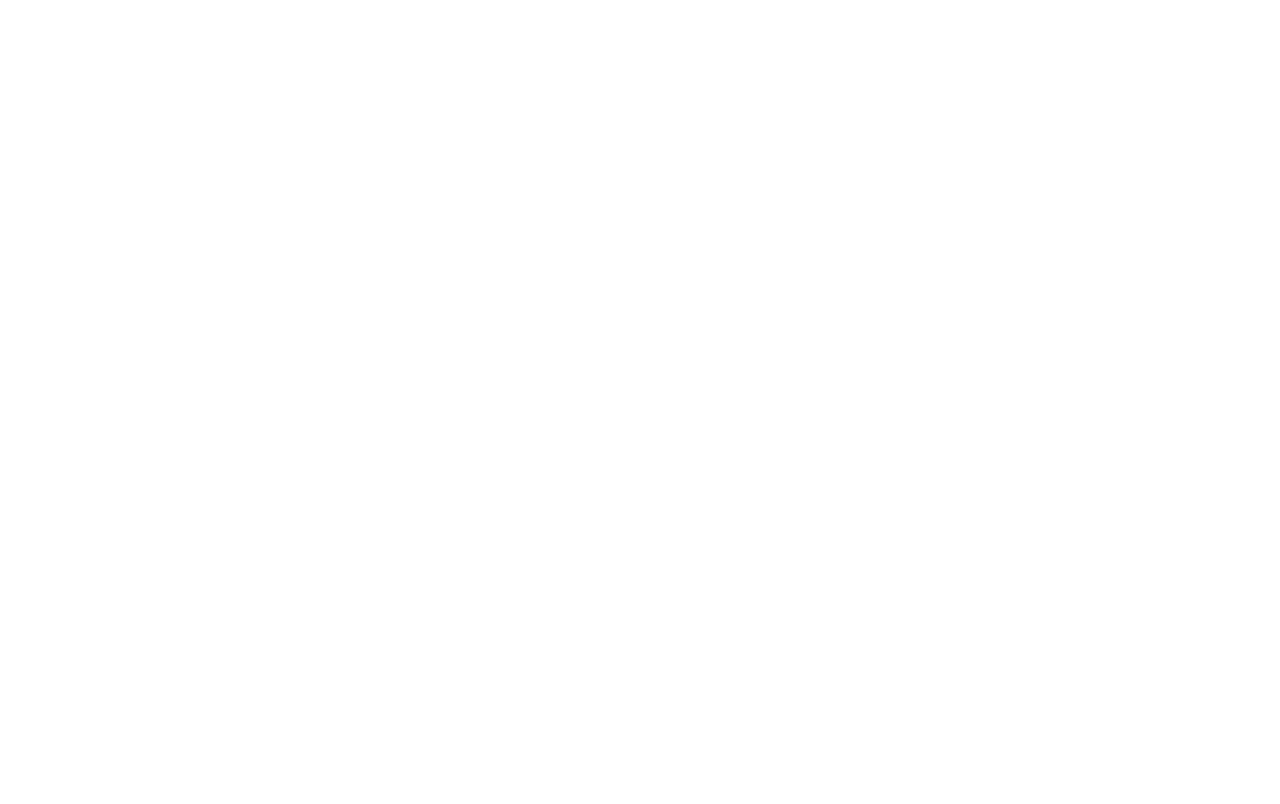
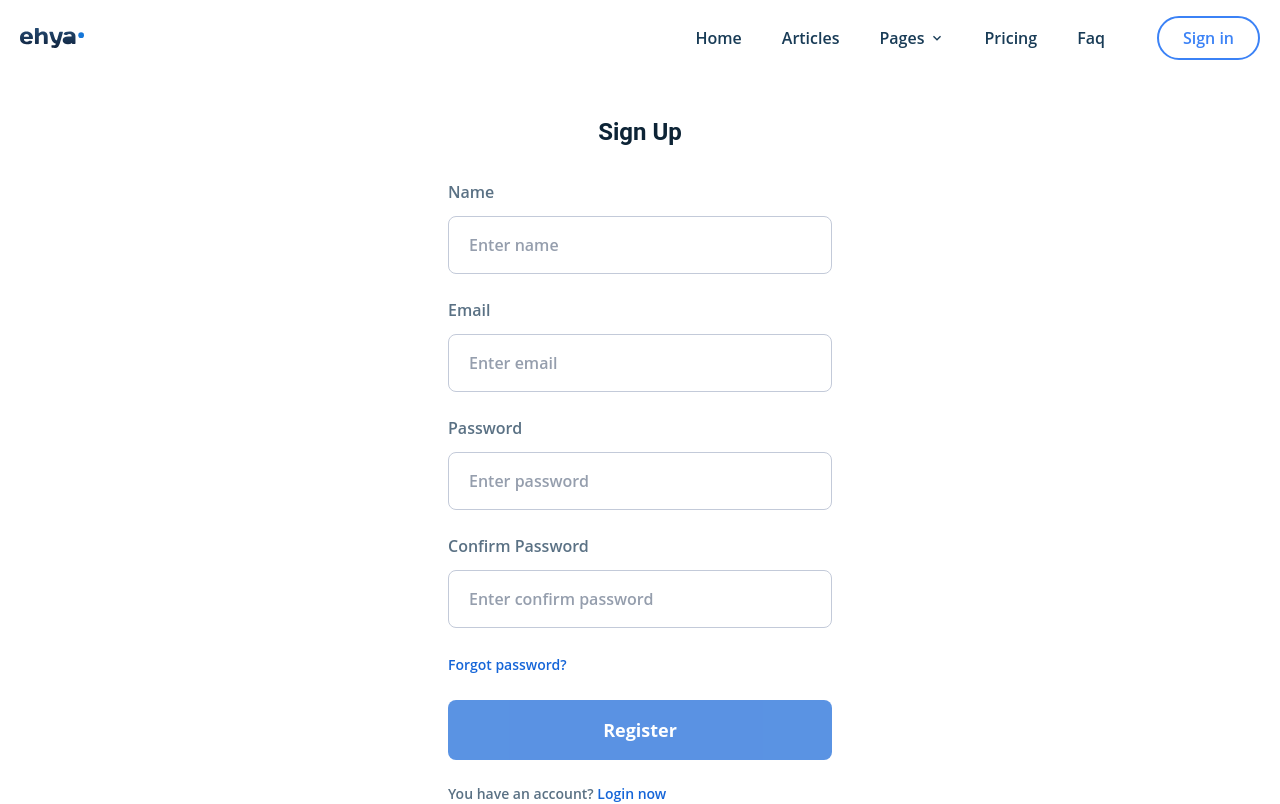
Before and after one commit to issssaaaas/blog-projectt, a React (Create React App) app: page /register in a window 1280 px wide. Before the commit this address had no page. Shown: the top 804 px of the page. Built offline with nearby package versions, Linux system fonts and the light colour scheme.

Commit message:
20 - register form

```diff
--- a/package.json
+++ b/package.json
@@ -9,6 +9,7 @@
     "@testing-library/user-event": "^13.2.1",
     "react": "^18.2.0",
     "react-dom": "^18.2.0",
+    "react-hook-form": "^7.51.4",
     "react-icons": "^4.7.1",
     "react-redux": "^9.1.2",
     "react-scripts": "5.0.1",
--- a/src/App.js
+++ b/src/App.js
@@ -3,6 +3,7 @@
 import "./App.css";
 import ArticleDetailPage from "./pages/ArticleDetail/ArticleDetailPage";
 import HomePage from "./pages/Home/Homepage";
+import RegisterPage from "./pages/register/RegisterPage";
 
 function App() {
   return (
@@ -10,6 +11,7 @@
       <Routes>
         <Route index path="/" element={<HomePage />} />
         <Route path="/blog/:id" element={<ArticleDetailPage />} />
+        <Route path="/register" element={<RegisterPage />} />
       </Routes>
     </div>
   );
--- /dev/null
+++ b/src/pages/register/RegisterPage.jsx
@@ -0,0 +1,188 @@
+import React from "react";
+import { useForm } from "react-hook-form";
+import { Link } from "react-router-dom";
+import MainLayout from "../../components/MainLayout";
+
+const RegisterPage = () => {
+  const {
+    register,
+    handleSubmit,
+    formState: { errors, isValid },
+    watch,
+  } = useForm({
+    defaultValues: {
+      name: "",
+      email: "",
+      password: "",
+      confirmPassword: "",
+    },
+    mode: "onChange",
+  });
+
+  const submitHandler = (data) => {
+    console.log(data);
+  };
+
+  const password = watch("password");
+
+  return (
+    <MainLayout>
+      <section className="container mx-auto px-5 py-10">
+        <div className="w-full max-w-sm mx-auto">
+          <h1 className="font-roboto text-2xl font-bold text-center text-dark-hard mb-8">
+            Sign Up
+          </h1>
+          <form onSubmit={handleSubmit(submitHandler)}>
+            <div className="flex flex-col mb-6 w-full">
+              <label
+                htmlFor="name"
+                className="text-[#5a7184] font-semibold block"
+              >
+                Name
+              </label>
+              <input
+                type="text"
+                id="name"
+                {...register("name", {
+                  minLength: {
+                    value: 1,
+                    message: "Name length must be at least 1 character",
+                  },
+                  required: {
+                    value: true,
+                    message: "Name is required",
+                  },
+                })}
+                placeholder="Enter name"
+                className={`placeholder:text-[#959ead] text-dark-hard mt-3 rounded-lg px-5 py-4 font-semibold block outline-none border ${
+                  errors.name ? "border-red-500" : "border-[#c3cad9]"
+                }`}
+              />
+              {errors.name?.message && (
+                <p className="text-red-500 text-xs mt-1">
+                  {errors.name?.message}
+                </p>
+              )}
+            </div>
+            <div className="flex flex-col mb-6 w-full">
+              <label
+                htmlFor="email"
+                className="text-[#5a7184] font-semibold block"
+              >
+                Email
+              </label>
+              <input
+                type="email"
+                id="email"
+                {...register("email", {
+                  pattern: {
+                    value:
+                      /^(([^<>()[\]\\.,;:\s@"]+(\.[^<>()[\]\\.,;:\s@"]+)*)|(".+"))@((\[[0-9]{1,3}\.[0-9]{1,3}\.[0-9]{1,3}\.[0-9]{1,3}])|(([a-zA-Z\-0-9]+\.)+[a-zA-Z]{2,}))$/,
+                    message: "Enter a valid email",
+                  },
+                  required: {
+                    value: true,
+                    message: "Email is required",
+                  },
+                })}
+                placeholder="Enter email"
+                className={`placeholder:text-[#959ead] text-dark-hard mt-3 rounded-lg px-5 py-4 font-semibold block outline-none border ${
+                  errors.email ? "border-red-500" : "border-[#c3cad9]"
+                }`}
+              />
+              {errors.email?.message && (
+                <p className="text-red-500 text-xs mt-1">
+                  {errors.email?.message}
+                </p>
+              )}
+            </div>
+            <div className="flex flex-col mb-6 w-full">
+              <label
+                htmlFor="password"
+                className="text-[#5a7184] font-semibold block"
+              >
+                Password
+              </label>
+              <input
+                type="password"
+                id="password"
+                {...register("password", {
+                  required: {
+                    value: true,
+                    message: "Password is required",
+                  },
+                  minLength: {
+                    value: 6,
+                    message: "Password length must be at least 6 characters",
+                  },
+                })}
+                placeholder="Enter password"
+                className={`placeholder:text-[#959ead] text-dark-hard mt-3 rounded-lg px-5 py-4 font-semibold block outline-none border ${
+                  errors.password ? "border-red-500" : "border-[#c3cad9]"
+                }`}
+              />
+              {errors.password?.message && (
+                <p className="text-red-500 text-xs mt-1">
+                  {errors.password?.message}
+                </p>
+              )}
+            </div>
+            <div className="flex flex-col mb-6 w-full">
+              <label
+                htmlFor="confirmPassword"
+                className="text-[#5a7184] font-semibold block"
+              >
+                Confirm Password
+              </label>
+              <input
+                type="password"
+                id="confirmPassword"
+                {...register("confirmPassword", {
+                  required: {
+                    value: true,
+                    message: "Confirm password is required",
+                  },
+                  validate: (value) => {
+                    if (value !== password) {
+                      return "Passwords do not match";
+                    }
+                  },
+                })}
+                placeholder="Enter confirm password"
+                className={`placeholder:text-[#959ead] text-dark-hard mt-3 rounded-lg px-5 py-4 font-semibold block outline-none border ${
+                  errors.confirmPassword ? "border-red-500" : "border-[#c3cad9]"
+                }`}
+              />
+              {errors.confirmPassword?.message && (
+                <p className="text-red-500 text-xs mt-1">
+                  {errors.confirmPassword?.message}
+                </p>
+              )}
+            </div>
+            <Link
+              to="/forget-password"
+              className="text-sm font-semibold text-primary"
+            >
+              Forgot password?
+            </Link>
+            <button
+              type="submit"
+              disabled={!isValid}
+              className="bg-primary text-white font-bold text-lg py-4 px-8 w-full rounded-lg my-6 disabled:opacity-70 disabled:cursor-not-allowed"
+            >
+              Register
+            </button>
+            <p className="text-sm font-semibold text-[#5a7184]">
+              You have an account?{" "}
+              <Link to="/login" className="text-primary">
+                Login now
+              </Link>
+            </p>
+          </form>
+        </div>
+      </section>
+    </MainLayout>
+  );
+};
+
+export default RegisterPage;
```
Also changed, not shown: 1 other file (tests, documents, lock files or other folders).
